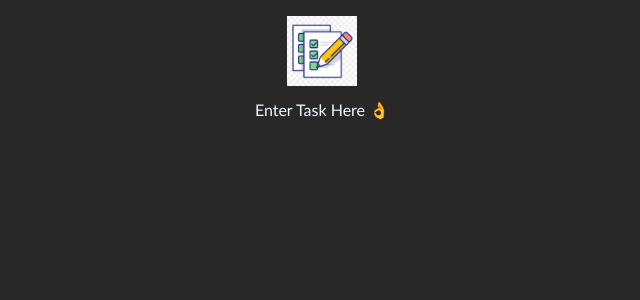
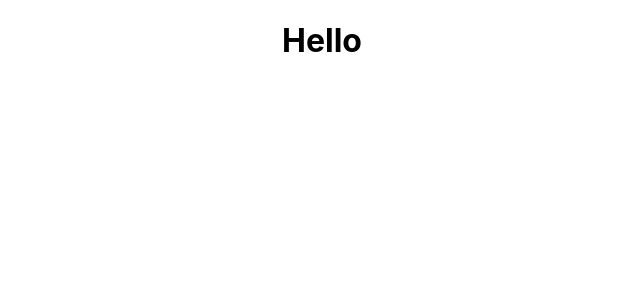
Before and after one commit to rsyji/Todo-React-App, a React (Create React App) app: page / in a window 1280 px wide. Shown: the top 300 px of the page, without its empty margins (318-958 px from the left). Built offline with nearby package versions, Linux system fonts and the light colour scheme.

Commit message:
Revert "image created"
This reverts commit d1b2c00078c017284ca70539e1208e8506adc03b.

```diff
--- a/src/App.css
+++ b/src/App.css
@@ -1,31 +1,11 @@
 .App {
   text-align: center;
-  /* background-color: #282c34; */
 }
 
 .App-logo {
   height: 40vmin;
   pointer-events: none;
 }
-
-.main-container{
-  /* background-color: #282c34; */
-  display: flex;
-  justify-content: center;
-}
-
-.todo-image{
-  width: 70px;
-  height: 70px;
-}
-
-
-.todo-caption{
-  color: aliceblue;
-  font-family: 'Trebuchet MS', 'Lucida Sans Unicode', 'Lucida Grande', 'Lucida Sans', Arial, sans-serif;
-  margin-top: 10px;
-}
-
 
 @media (prefers-reduced-motion: no-preference) {
   .App-logo {
--- a/src/App.js
+++ b/src/App.js
@@ -1,10 +1,9 @@
 import './App.css';
-import Todo from './todo-component/todo';
 
 function App() {
   return (
     <div className="App">
-      <Todo/>
+      <h1>Hello </h1>
     </div>
   );
 }
--- a/src/index.css
+++ b/src/index.css
@@ -1,7 +1,5 @@
 body {
   margin: 0;
-  padding: 0;
-  background-color: #282828;
   font-family: -apple-system, BlinkMacSystemFont, 'Segoe UI', 'Roboto', 'Oxygen',
     'Ubuntu', 'Cantarell', 'Fira Sans', 'Droid Sans', 'Helvetica Neue',
     sans-serif;
--- a/src/todo-component/todo.js
+++ /dev/null
@@ -1,20 +0,0 @@
-import React from 'react'
-import todologo from '../images/todologo.png'
-
-const Todo = () => {
-  return (
-    <>
-    <div className='main-container'>
-        <div className='chiild-constainer'>
-            <figure>
-                <img className='todo-image' src={todologo} alt='todologo'/>
-                <figcaption className='todo-caption'>Enter Task Here 👌</figcaption>
-            </figure>
-
-        </div>
-    </div>
-    </>
-  )
-}
-
-export default Todo
```
Also changed, not shown: src/images/todologo.png (deleted).
